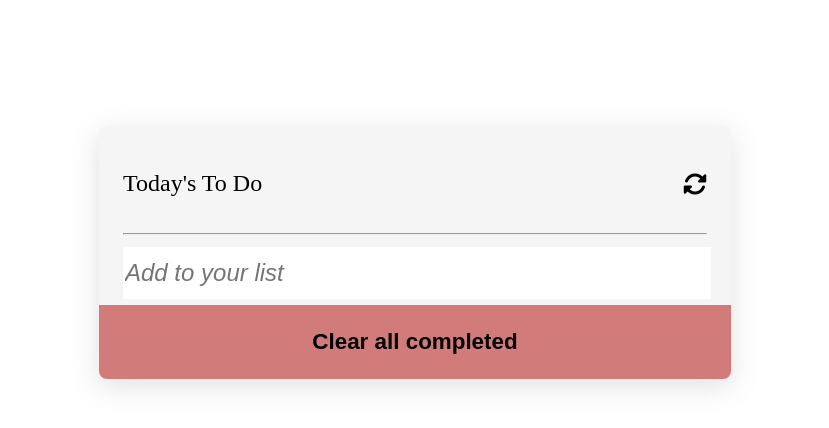
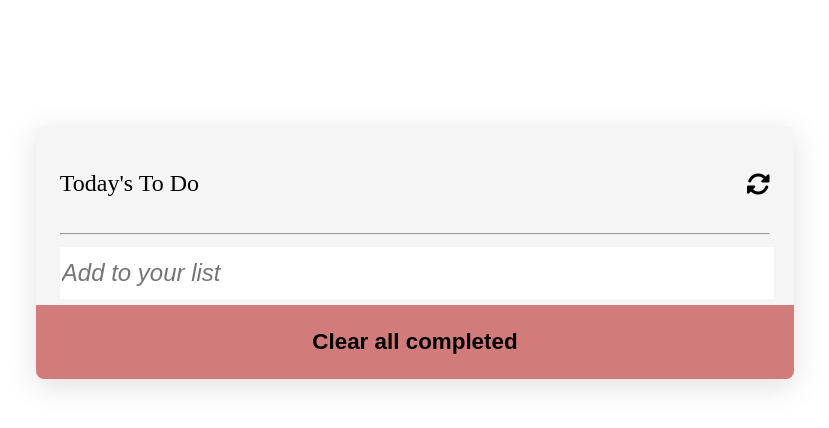
Before and after one commit to henry-dura/To-Do-List, a website built with webpack: page src/index.html in a window 1280 px wide. Shown: the whole page, without its empty margins (225-1054 px from the left). Built offline with nearby package versions, Linux system fonts and the light colour scheme.

Commit message:
make page responsive

```diff
--- a/src/style.css
+++ b/src/style.css
@@ -11,7 +11,7 @@
 }
 
 .container {
-  width: 50%;
+  width: 90%;
   box-shadow: rgba(100, 100, 111, 0.2) 0 7px 29px 0;
   margin: 10% auto;
   padding-top: 20px;
@@ -70,3 +70,10 @@ input[type="checkbox"] {
 .hide {
   display: none;
 }
+
+@media screen and (min-width: 768px){
+  .container{
+    width: 60%;
+  }
+
+}
```
Also changed, not shown: dist/index.html, dist/main.js.
